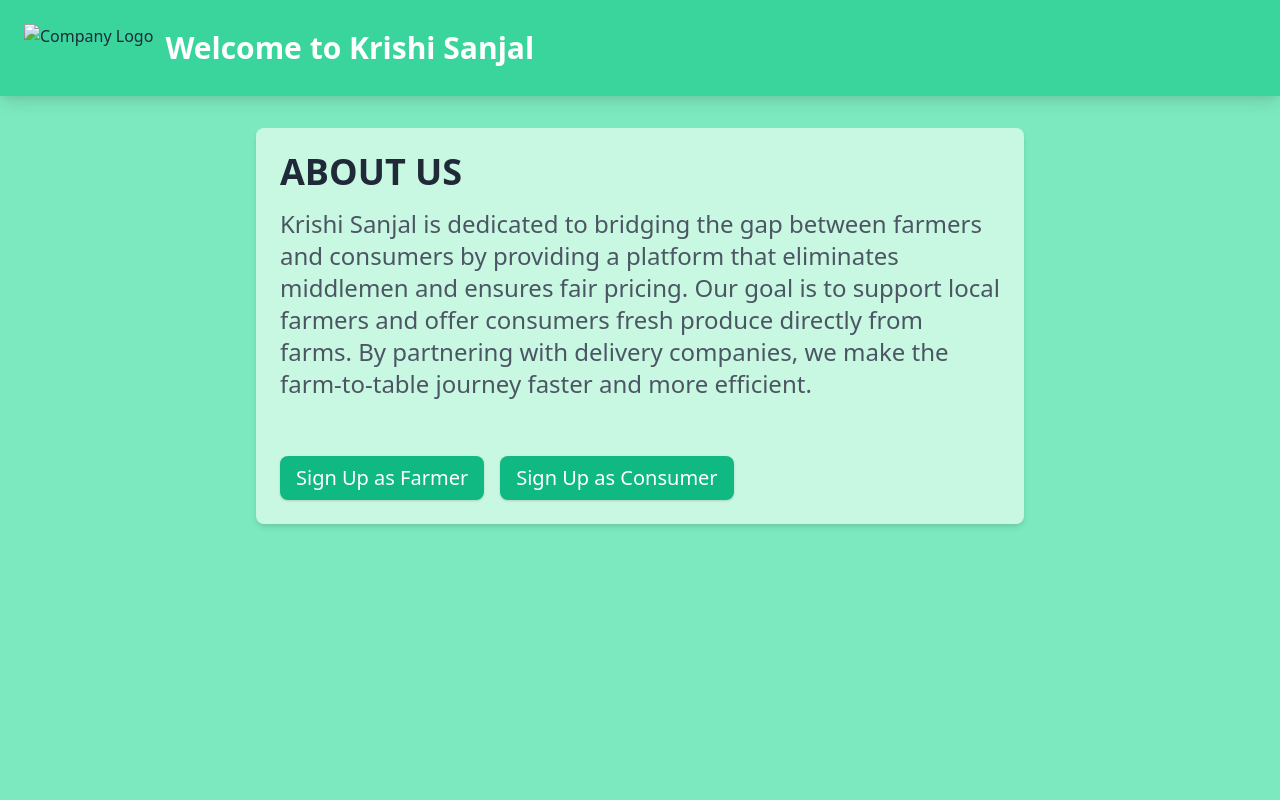
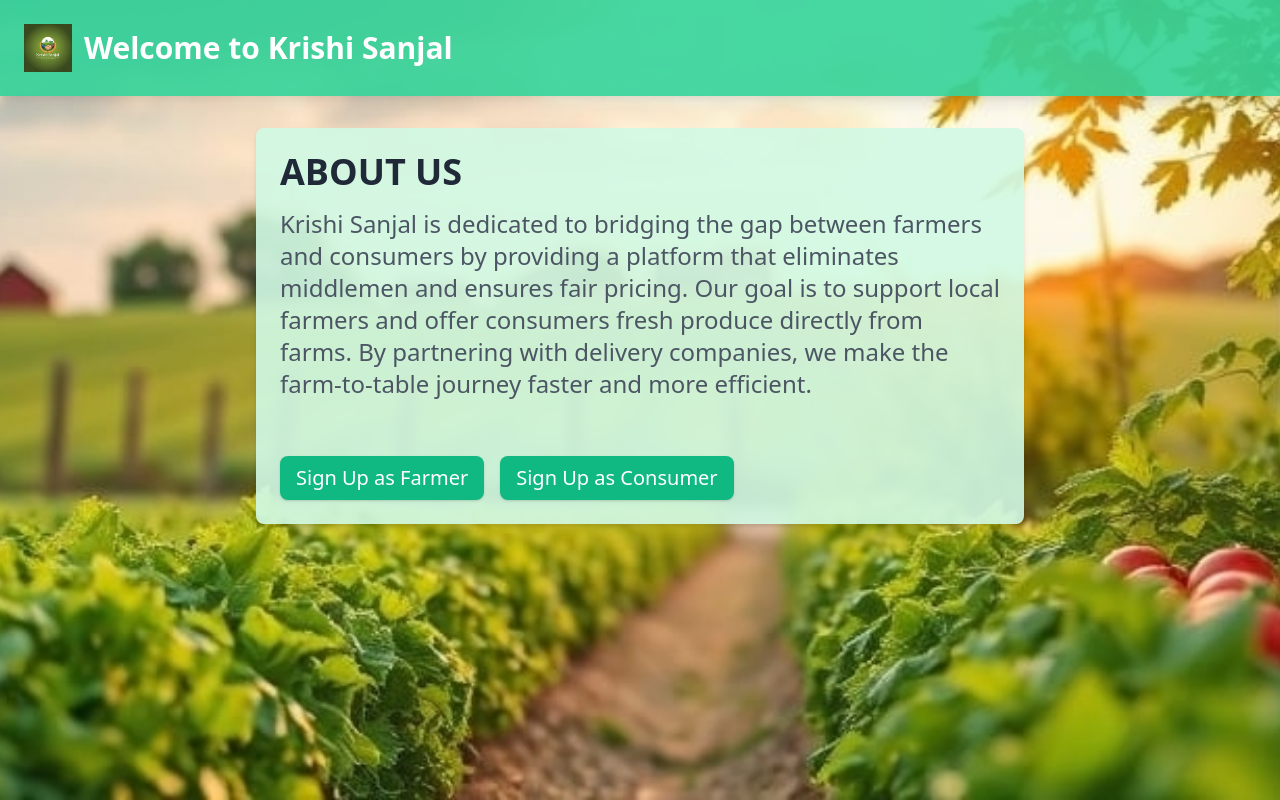
Before and after one commit to Sovitqz/Krishi-Sanjal, a plain HTML site: page login/index.html in a window 1280 px wide. Drawn offline with nearby package versions, Linux system fonts and the light colour scheme.

Commit message:
update index.html

```diff
--- a/login/index.html
+++ b/login/index.html
@@ -8,7 +8,7 @@
     <style>
         /* CSS for background image*/
         body {
-            background-image: url('/login/Background.jpg');
+            background-image: url('/login/Background .jpg');
             background-size: cover;
             background-position: center;
             background-repeat: no-repeat;
@@ -21,7 +21,7 @@
     <!-- Header Section -->
     <header class="bg-green-400 bg-opacity-90 p-4 lg:p-6 shadow-lg flex justify-between items-center">
         <div class="flex items-center space-evenly">
-            <img src="/login/login.html" alt="Company Logo" class="h-10 md:h-12 mr-3">
+            <img src="/login/logo.jpg" alt="Company Logo" class="h-10 md:h-12 mr-3">
             <h1 class="text-white text-xl md:text-3xl font-bold">Welcome to Krishi Sanjal</h1>
         </div>
     </header>
```
